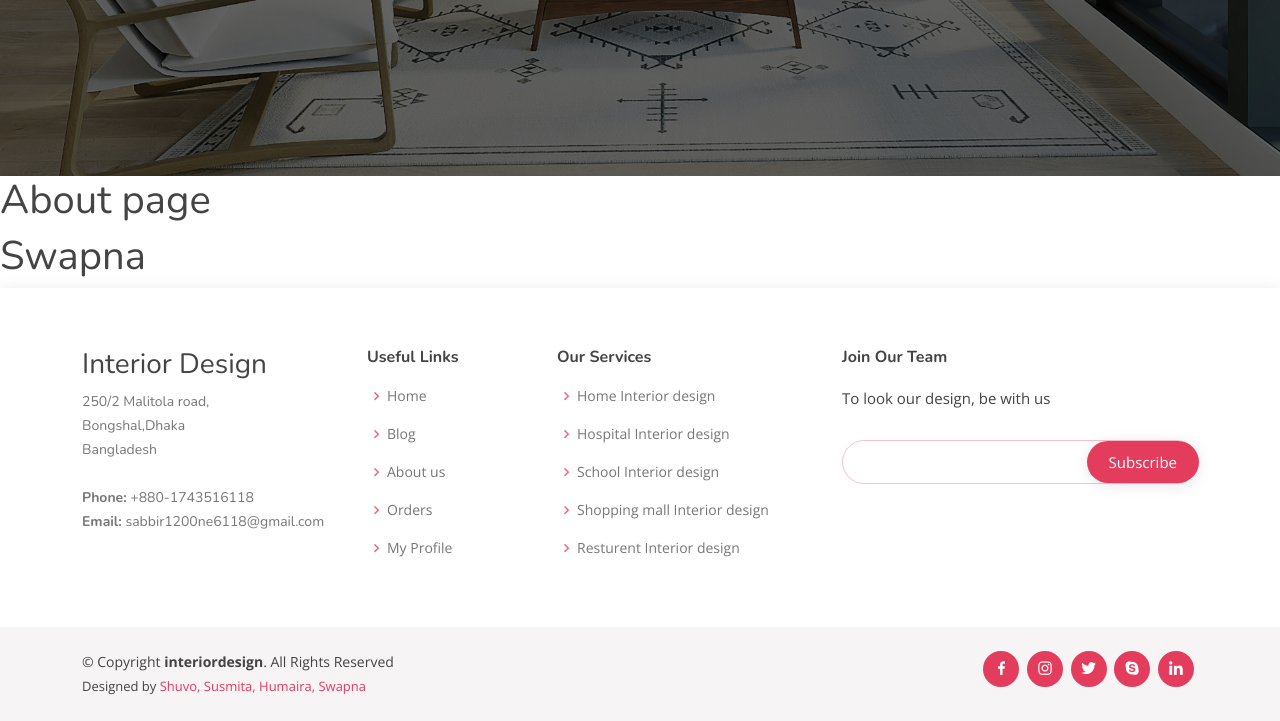
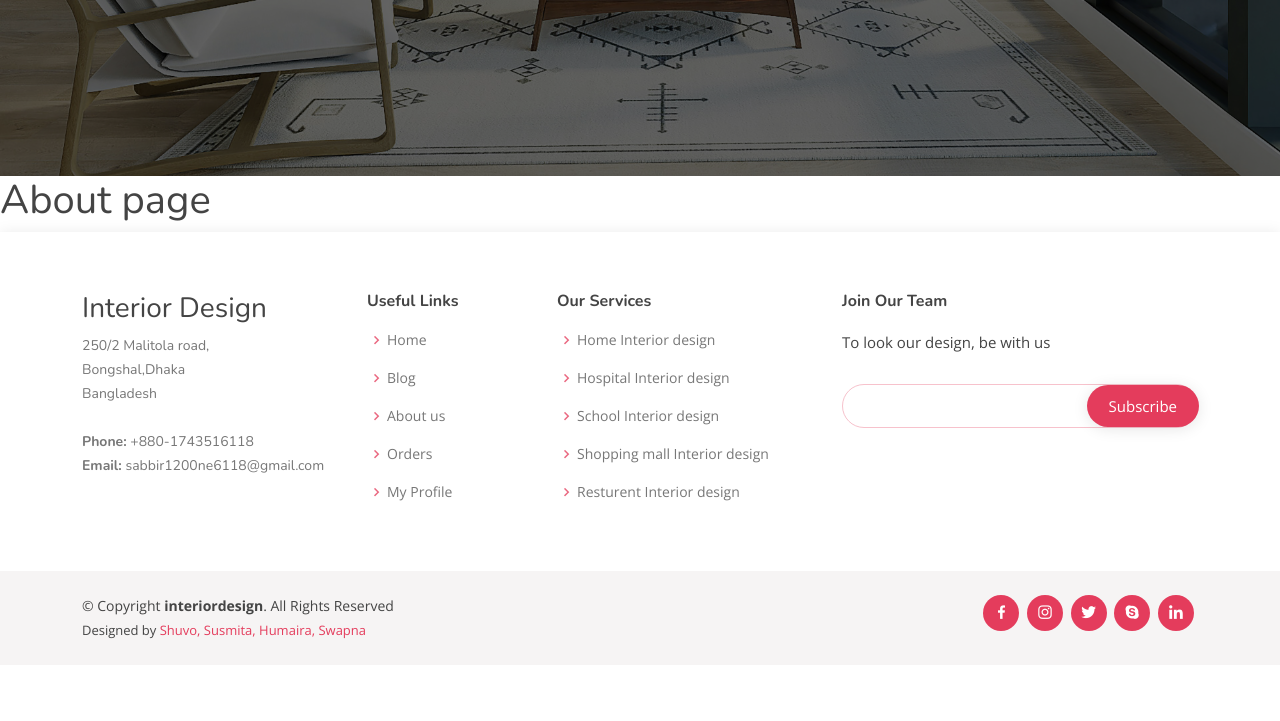
Before and after one commit to shuvoSh24/FinalPr01Project, a Django app: template ecommarce/templates/about.html in a window 1280 px wide. Shown: the part 544-1265 px from the top of the page. After the commit the page ends 1183 px from the top, so only its background shows below. Run offline with Django 3.2, Linux system fonts and the light colour scheme; the template is opened without the code that fills it, so the values that code supplies are empty; some libraries are stand-ins or nearby versions.

Commit message:
test shuvo

```diff
--- a/ecommarce/templates/about.html
+++ b/ecommarce/templates/about.html
@@ -4,5 +4,5 @@
 {% block body %}
     <h1>About page</h1>
 <!--   <h1>This is the about page</h1>-->
-<h1>Swapna</h1>
+
 {% endblock body %}
```
